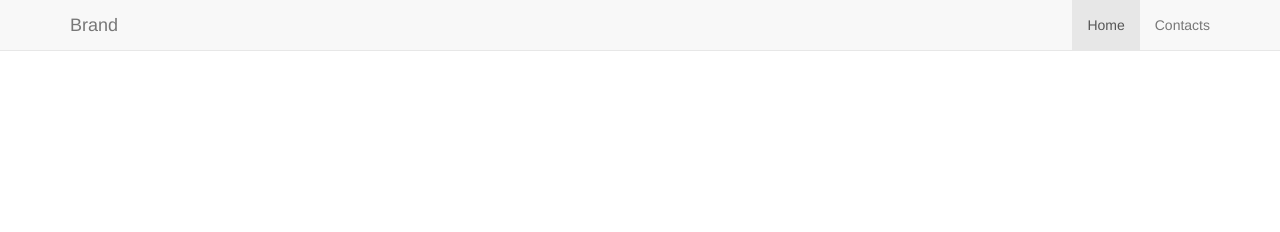
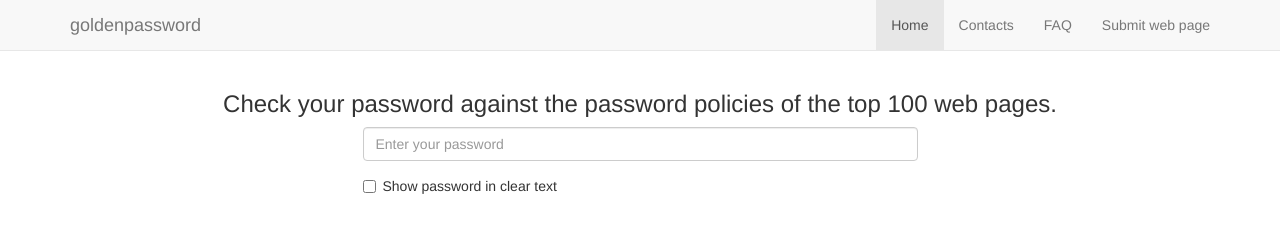
Before and after one commit to jakob-p/goldenpassword, a plain HTML site: page index.html in a window 1280 px wide. Drawn offline with nearby package versions, Linux system fonts and the light colour scheme.

Commit message:
add header nad password input

```diff
--- a/index.html
+++ b/index.html
@@ -6,5 +6,61 @@
     <link href="http://cdnjs.cloudflare.com/ajax/libs/font-awesome/4.3.0/css/font-awesome.min.css" rel="stylesheet" type="text/css">
     <link href="http://pingendo.github.io/pingendo-bootstrap/themes/default/bootstrap.css" rel="stylesheet" type="text/css">
   </head><body>
+    <div class="navbar navbar-default navbar-static-top">
+      <div class="container">
+        <div class="navbar-header">
+          <button type="button" class="navbar-toggle" data-toggle="collapse" data-target="#navbar-ex-collapse">
+            <span class="sr-only">Toggle navigation</span>
+            <span class="icon-bar"></span>
+            <span class="icon-bar"></span>
+            <span class="icon-bar"></span>
+          </button>
+          <a class="navbar-brand" href="#"><span>goldenpassword</span><br></a>
+        </div>
+        <div class="collapse navbar-collapse" id="navbar-ex-collapse">
+          <ul class="nav navbar-nav navbar-right">
+            <li class="active">
+              <a href="#">Home</a>
+            </li>
+            <li>
+              <a href="#">Contacts</a>
+            </li>
+            <li>
+              <a href="#">FAQ</a>
+            </li>
+            <li>
+              <a href="#">Submit web page</a>
+            </li>
+          </ul>
+        </div>
+      </div>
+    </div>
+    <div class="section">
+      <div class="container">
+        <div class="row">
+          <div class="col-md-12">
+            <h3 class="text-center">Check your password against the password policies of the top 100 web pages.</h3>
+          </div>
+        </div>
+        <div class="row">
+          <div class="col-md-offset-3 col-md-6">
+            <form role="form">
+              <div class="form-group">
+                <input class="form-control" id="exampleInputPassword1" placeholder="Enter your password" type="password">
+              </div>
+              <div class="form-group">
+                <div>
+                  <div class="checkbox">
+                    <label>
+                      <input type="checkbox">Show password in clear text</label>
+                  </div>
+                </div>
+              </div>
+            </form>
+          </div>
+        </div>
+      </div>
+    </div>
 
-<div class="navbar navbar-default navbar-static-top"><div class="container"><div class="navbar-header"><button type="button" class="navbar-toggle" data-toggle="collapse" data-target="#navbar-ex-collapse"><span class="sr-only">Toggle navigation</span><span class="icon-bar"></span><span class="icon-bar"></span><span class="icon-bar"></span></button><a class="navbar-brand" href="#"><span>Brand</span></a></div><div class="collapse navbar-collapse" id="navbar-ex-collapse"><ul class="nav navbar-nav navbar-right"><li class="active"><a href="#">Home</a></li><li><a href="#">Contacts</a></li></ul></div></div></div></body></html>
+
+</body></html>
```
Lines whose indentation alone changed are shown as unchanged.
